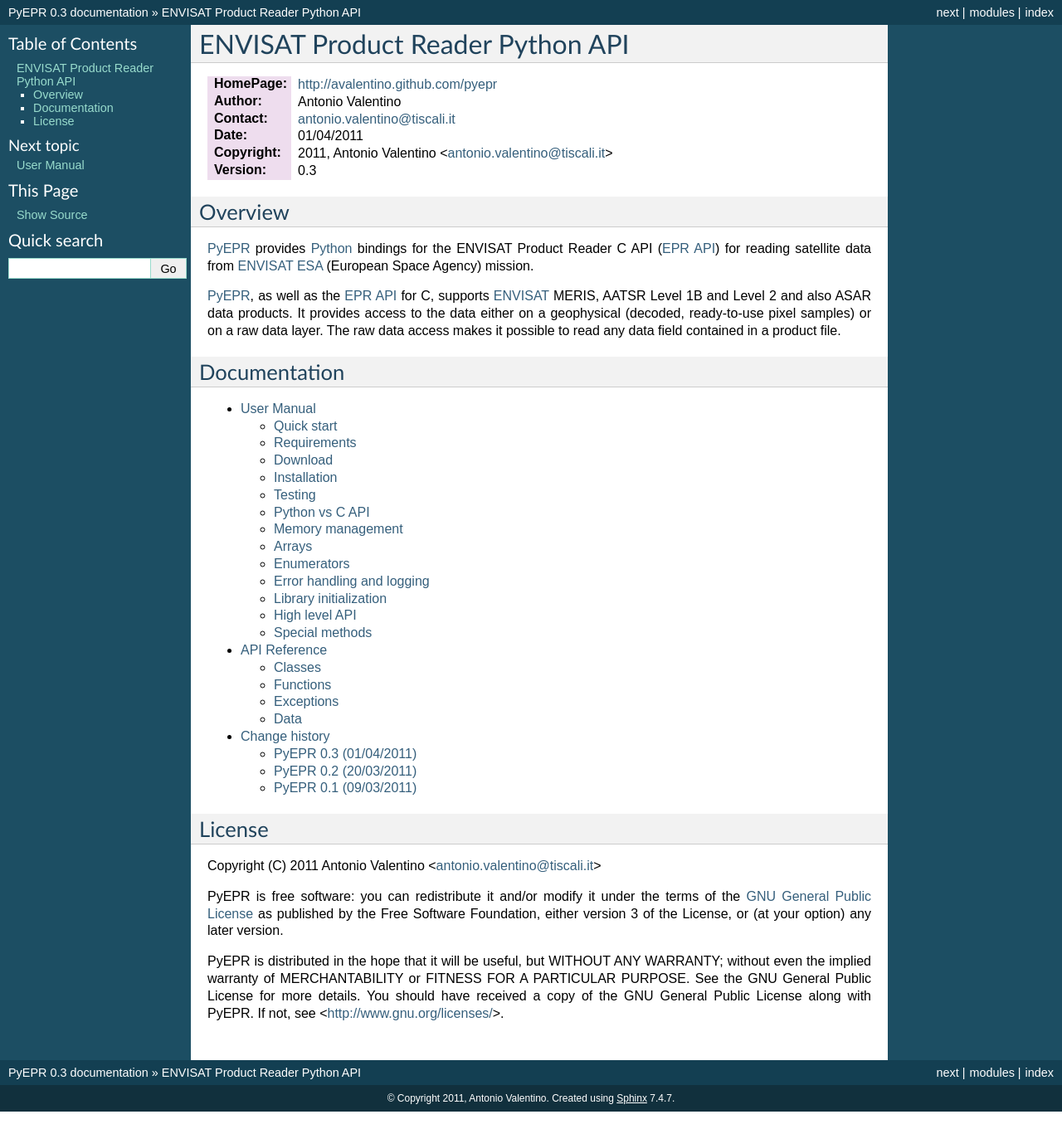
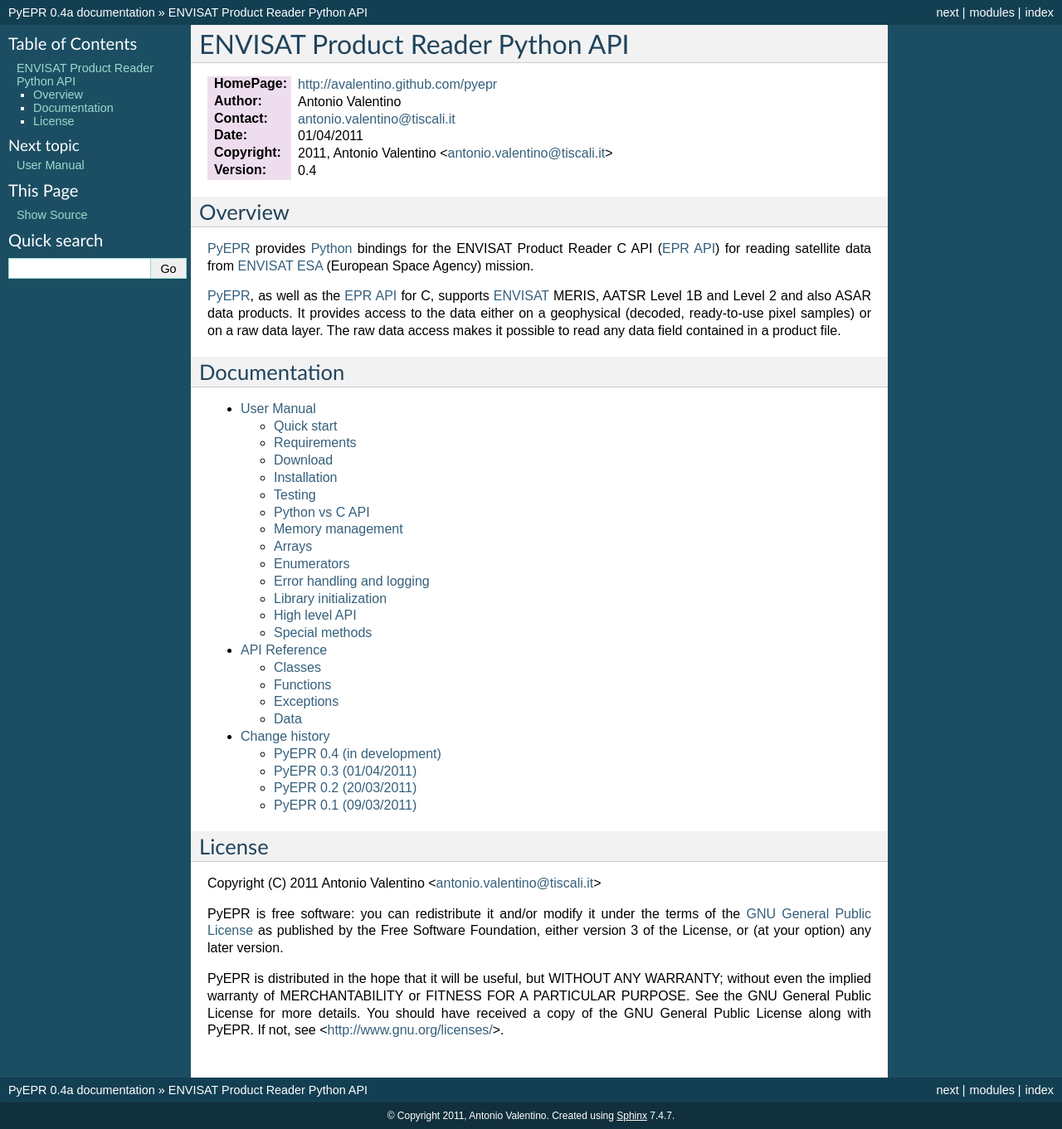
Before and after one commit to avalentino/pyepr, a Sphinx documentation site: the page built from doc/index.txt, in a window 1280 px wide. Shown: the whole page at 83% size. Built offline with Sphinx 7.4.7, drawn with Linux system fonts in a browser that asks for light colours; formulas are drawn with MathJax 3; before the commit the page ends 1340 px from its top, so only the background shows below that.

Commit message:
Post-release commit

```diff
--- a/README.txt
+++ b/README.txt
@@ -7,7 +7,7 @@
 :Contact:   antonio.valentino@tiscali.it
 :Date:      01/04/2011
 :Copyright: 2011, Antonio Valentino <antonio.valentino@tiscali.it>
-:Version:   0.3
+:Version:   0.4
 
 
 Introduction
--- a/doc/NEWS.txt
+++ b/doc/NEWS.txt
@@ -1,5 +1,11 @@
 Change history
 ==============
+
+
+PyEPR 0.4 (in development)
+--------------------------
+
+@TBW
 
 
 PyEPR 0.3 (01/04/2011)
--- a/doc/conf.py
+++ b/doc/conf.py
@@ -63,9 +63,9 @@
 # built documents.
 #
 # The short X.Y version.
-version = '0.3'
+version = '0.4'
 # The full version, including alpha/beta/rc tags.
-release = '0.3'
+release = '0.4a'
 
 # The language for content autogenerated by Sphinx. Refer to documentation
 # for a list of supported languages.
--- a/doc/index.txt
+++ b/doc/index.txt
@@ -7,7 +7,7 @@
 :Contact:   antonio.valentino@tiscali.it
 :Date:      01/04/2011
 :Copyright: 2011, Antonio Valentino <antonio.valentino@tiscali.it>
-:Version:   0.3
+:Version:   0.4
 
 
 .. only:: html
--- a/setup.py
+++ b/setup.py
@@ -32,7 +32,7 @@
 
 setup(
     name='pyepr',
-    version='0.3',
+    version='0.4',
     author='Antonio Valentino',
     author_email='antonio.valentino@tiscali.it',
     url='http://avalentino.github.com/pyepr',
```
Also changed, not shown: 1 other file.
